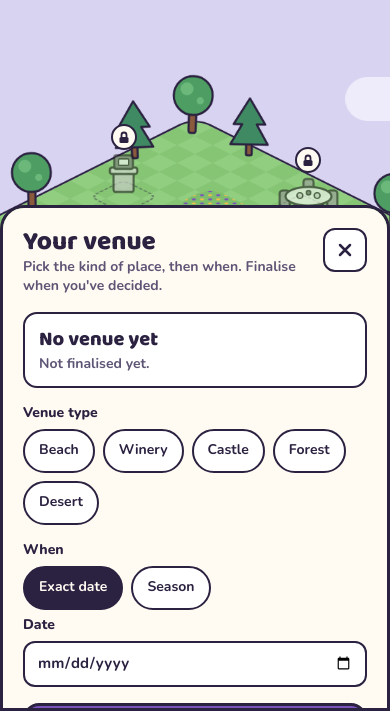
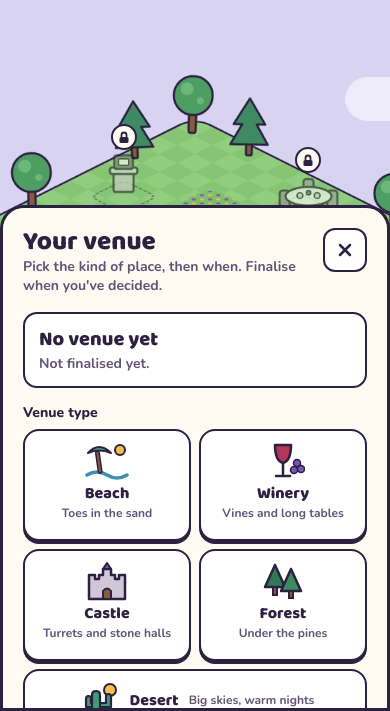
Before and after one commit to nicolelinnwaibel-hue/glowa, a plain HTML site: page index.html in a window 390 px wide. Both pictures are taken after a click on the button "Pick your venue". Shown: the part 133-844 px from the top of the page. Drawn offline with nearby package versions, Linux system fonts and the light colour scheme.

Commit message:
Review fixes: venue types as illustrated cards (one row of five on a laptop, two per row on a phone with Desert full width); top pill reads On the plot N · Maybe list M; Remove on each guest row
Co-Authored-By: Claude Opus 5.5 <noreply@anthropic.com>
Claude-Session: https://claude.ai/code/session_01NGoQVo7C7PyQVxtMWhds7A

```diff
--- a/guestbook.js
+++ b/guestbook.js
@@ -34,7 +34,7 @@
   function save() {
     const ok = G.saveBook(UI.store, book);
     if (!ok) note = "Your list could not be saved on this device. Export it now so nothing is lost.";
-    UI.setGuestCount(book.guests.length);
+    UI.setGuestCount(book.guests.length, G.counts(book).onBench);
     UI.setGuests(book.guests);
     return ok;
   }
@@ -240,6 +240,19 @@
     UI.toast(on ? "On the maybe list, darling." : "Make room!", on ? who + (ids.length > 1 ? " are" : " is") + " on the bench." : who + (ids.length > 1 ? " are" : " is") + " back on the plot.", { label: "Undo", run: undoLast });
   }
 
+  // Removes a guest (and the plus-one they brought): they spin and whoosh away, with Undo.
+  function removeGuest(id, focusId) {
+    const g = book.guests.find((x) => x.id === id);
+    if (!g) return;
+    const removed = G.deleteGuest(book, id);
+    note = "";
+    remember({ kind: "delete", removed, label: g.name + (removed.items.length > 1 ? " and their plus-one" : "") + " removed" });
+    save();
+    focusNext = focusId || null;
+    if (view === "roster") draw();
+    UI.toast("Off you go, " + firstName(g.name) + "!", removed.items.length > 1 ? "Removed, with their plus-one." : "Removed from your list.", { label: "Undo", run: undoLast });
+  }
+
   function drawRoster() {
     const c = G.counts(book);
     sub.textContent = plural(c.guests, "guest", "guests") + " · " + c.onPlot + " on the plot · " + c.onBench + " on the bench";
@@ -258,6 +271,7 @@
             h("span", { class: "who" }, [h("b", { text: g.name }), h("span", { text: [g.plusOneOf ? "Plus-one of " + G.hostLabel(book, g) : companion && "with " + companion, g.group].filter(Boolean).join(" · ") || "No group yet" })]),
             h("span", { class: "code", text: g.code }),
           ]),
+          h("button", { type: "button", class: "quick remove", text: "Remove", "aria-label": "Remove " + g.name, onclick: () => removeGuest(g.id, "glowa-search") }),
           h("button", { type: "button", id: quickId, class: "quick" + (g.benched ? " back" : ""), text: g.benched ? "Back" : "Bench",
             "aria-label": g.benched ? "Bring " + g.name + " back to the plot" : "Move " + g.name + " to the bench",
             onclick: () => bench(g.id, !g.benched, quickId) }),
@@ -413,16 +427,7 @@
       mine && h("button", { type: "button", id: "go-plus-one", class: "btn wide row-btn", onclick: () => showGuest(mine.id, "guestbook-title") }, [h("b", { text: "Their plus-one: " + mine.name }), h("span", { text: "Open their card" })]),
       h("button", { type: "button", class: "go", text: "Done", onclick: () => { const error = commitCard(); if (error) { note = error; focusNext = "edit-name"; return draw(); } UI.close(); } }),
       h("button", { type: "button", id: "card-bench", class: "btn wide", text: g.benched ? "Back to the plot" : "Move to the bench", onclick: () => bench(g.id, !g.benched, "card-bench") }),
-      h("button", { type: "button", class: "btn wide danger", text: "Remove " + g.name + (mine ? " and their plus-one" : ""), onclick: () => {
-        const removed = G.deleteGuest(book, g.id);
-        note = "";
-        commitCard = () => null;
-        UI.select(null);
-        remember({ kind: "delete", removed, label: g.name + (removed.items.length > 1 ? " and their plus-one" : "") + " removed" });
-        save();
-        go("roster");
-        UI.toast("Off you go, " + firstName(g.name) + "!", removed.items.length > 1 ? "Removed, with their plus-one." : "Removed from your list.", { label: "Undo", run: undoLast });
-      } }),
+      h("button", { type: "button", class: "btn wide danger", text: "Remove " + g.name + (mine ? " and their plus-one" : ""), onclick: () => { commitCard = () => null; UI.select(null); removeGuest(g.id); go("roster"); } }),
       h("span", { class: "id-line", text: "Guest ID " + g.id }),
     ];
   }
@@ -471,7 +476,7 @@
     if (!arrivedTimer) arrivedTimer = setTimeout(() => { arrivedTimer = null; G.saveBook(UI.store, book); }, 500);
   });
   window.addEventListener("pagehide", () => { clearTimeout(arrivedTimer); G.saveBook(UI.store, book); });
-  UI.setGuestCount(book.guests.length);
+  UI.setGuestCount(book.guests.length, G.counts(book).onBench);
   UI.setGuests(book.guests);
   draw();
 })();
--- a/venue-core.js
+++ b/venue-core.js
@@ -9,11 +9,11 @@
   const VENUE_KEY = "glowa-venue-v1";
   const QUEST_ID = "book-venue";
   const TYPES = [
-    { id: "beach", label: "Beach" },
-    { id: "winery", label: "Winery" },
-    { id: "castle", label: "Castle" },
-    { id: "forest", label: "Forest" },
-    { id: "desert", label: "Desert" },
+    { id: "beach", label: "Beach", line: "Toes in the sand" },
+    { id: "winery", label: "Winery", line: "Vines and long tables" },
+    { id: "castle", label: "Castle", line: "Turrets and stone halls" },
+    { id: "forest", label: "Forest", line: "Under the pines" },
+    { id: "desert", label: "Desert", line: "Big skies, warm nights" },
   ];
   const SEASONS = ["Spring", "Summer", "Autumn", "Winter"];
   const YEAR_MIN = 2025, YEAR_MAX = 2035;
--- a/venue.js
+++ b/venue.js
@@ -39,6 +39,15 @@
     winery: '<svg class="scene-winery" width="230" height="150" viewBox="0 0 230 150"><g stroke="#2B2140" stroke-width="2.5"><rect x="14" y="70" width="200" height="8" rx="4" fill="#6BAF73"></rect><rect x="14" y="96" width="200" height="8" rx="4" fill="#6BAF73"></rect><rect x="14" y="122" width="200" height="8" rx="4" fill="#6BAF73"></rect></g><g fill="#7A52BC" stroke="#2B2140" stroke-width="1.5"><circle cx="40" cy="80" r="5"></circle><circle cx="90" cy="80" r="5"></circle><circle cx="150" cy="106" r="5"></circle><circle cx="70" cy="132" r="5"></circle><circle cx="190" cy="132" r="5"></circle></g><path d="M86 62 V30 H144 V62 Z" fill="#F0DDB0" stroke="#2B2140" stroke-width="3"></path><path d="M80 32 L115 8 L150 32 Z" fill="#B5345A" stroke="#2B2140" stroke-width="3" stroke-linejoin="round"></path><ellipse cx="190" cy="50" rx="16" ry="12" fill="#C9925E" stroke="#2B2140" stroke-width="3"></ellipse></svg>',
     forest: '<svg class="scene-forest" width="230" height="150" viewBox="0 0 230 150"><g stroke="#2B2140" stroke-width="3" stroke-linejoin="round"><path d="M40 10 L66 70 H14 Z" fill="#2F7A55"></path><path d="M100 0 L132 76 H68 Z" fill="#3F8A63"></path><path d="M168 14 L194 74 H142 Z" fill="#2F7A55"></path><path d="M208 30 L226 76 H190 Z" fill="#3F8A63"></path></g><g fill="#8A5A3C" stroke="#2B2140" stroke-width="2.5"><rect x="36" y="70" width="8" height="16"></rect><rect x="96" y="76" width="8" height="18"></rect><rect x="164" y="74" width="8" height="16"></rect></g><circle cx="140" cy="126" r="9" fill="#E4577A" stroke="#2B2140" stroke-width="2.5"></circle><rect x="137" y="126" width="6" height="12" fill="#FFFBF2" stroke="#2B2140" stroke-width="2"></rect></svg>',
     desert: '<svg class="scene-desert" width="230" height="150" viewBox="0 0 230 150"><circle cx="190" cy="34" r="20" fill="#F6BE4A" stroke="#2B2140" stroke-width="3"></circle><g fill="#3E9B73" stroke="#2B2140" stroke-width="3" stroke-linejoin="round"><path d="M56 140 V60 Q56 48 66 48 Q76 48 76 60 V140 Z"></path><path d="M56 96 H40 V76 Q40 70 46 70 Q52 70 52 76 V86 H56"></path><path d="M76 84 H92 V66 Q92 60 98 60 Q104 60 104 66 V94 H76"></path><path d="M150 140 V100 Q150 92 158 92 Q166 92 166 100 V140 Z"></path></g><path d="M0 140 Q60 116 120 138 T230 134" fill="none" stroke="#E2C98F" stroke-width="8" stroke-linecap="round"></path></svg>',
+  };
+
+  // Small card icons for each venue type. Fixed drawings only.
+  const ICONS = {
+    beach: '<svg width="44" height="40" viewBox="0 0 44 40"><path d="M2 34 Q12 28 22 34 T42 34" fill="none" stroke="#3F8FB5" stroke-width="3.5" stroke-linecap="round"></path><rect x="12" y="10" width="3.5" height="22" rx="1.5" fill="#8A5A3C" stroke="#2B2140" stroke-width="1.5" transform="rotate(-8 14 21)"></rect><path d="M3 12 Q14 0 26 12 Q14 7 3 12 Z" fill="#3E9B73" stroke="#2B2140" stroke-width="2" stroke-linejoin="round"></path><circle cx="35" cy="9" r="5" fill="#F6BE4A" stroke="#2B2140" stroke-width="2"></circle></svg>',
+    winery: '<svg width="44" height="40" viewBox="0 0 44 40"><path d="M14 4 H30 Q30 20 22 22 Q14 20 14 4 Z" fill="#B5345A" stroke="#2B2140" stroke-width="2.5" stroke-linejoin="round"></path><path d="M22 22 V33 M15 35 H29" stroke="#2B2140" stroke-width="2.5" stroke-linecap="round"></path><g fill="#7A52BC" stroke="#2B2140" stroke-width="1.5"><circle cx="36" cy="22" r="3.5"></circle><circle cx="40" cy="28" r="3.5"></circle><circle cx="33" cy="29" r="3.5"></circle></g></svg>',
+    castle: '<svg width="44" height="40" viewBox="0 0 44 40"><path d="M4 38 V14 H10 V18 H14 V14 H18 V8 H26 V14 H30 V18 H34 V14 H40 V38 Z" fill="#CFC7D8" stroke="#2B2140" stroke-width="2.5" stroke-linejoin="round"></path><path d="M18 8 L22 2 L26 8 Z" fill="#7A52BC" stroke="#2B2140" stroke-width="2" stroke-linejoin="round"></path><path d="M18 38 V30 Q22 25 26 30 V38 Z" fill="#8A5A3C" stroke="#2B2140" stroke-width="2"></path></svg>',
+    forest: '<svg width="44" height="40" viewBox="0 0 44 40"><g stroke="#2B2140" stroke-width="2.5" stroke-linejoin="round"><path d="M14 4 L24 26 H4 Z" fill="#2F7A55"></path><path d="M30 8 L40 30 H20 Z" fill="#3F8A63"></path></g><g fill="#8A5A3C" stroke="#2B2140" stroke-width="2"><rect x="12" y="26" width="4" height="8"></rect><rect x="28" y="30" width="4" height="7"></rect></g></svg>',
+    desert: '<svg width="44" height="40" viewBox="0 0 44 40"><circle cx="34" cy="9" r="6" fill="#F6BE4A" stroke="#2B2140" stroke-width="2"></circle><path d="M16 38 V14 Q16 10 20 10 Q24 10 24 14 V38 Z M16 26 H10 V18 Q10 15 12.5 15 Q15 15 15 18 V22 H16 M24 22 H30 V16 Q30 13 32.5 13 Q35 13 35 16 V26 H24" fill="#3E9B73" stroke="#2B2140" stroke-width="2.2" stroke-linejoin="round"></path><path d="M2 38 H42" stroke="#E2C98F" stroke-width="3" stroke-linecap="round"></path></svg>',
   };
 
   function paintScene() {
@@ -131,8 +140,16 @@
       h("div", { class: "venue-card" }, [h("b", { text: V.venueLabel(venue) }), h("span", { class: "sub", text: lockedNow ? "Finalised. This is your own decision: nothing was booked or sent." : "Not finalised yet." })]),
       h("div", { class: "stack", role: "group", "aria-label": "Venue type" }, [
         h("span", { class: "lbl", text: "Venue type" }),
-        h("div", { class: "chip-row" }, V.TYPES.map((t, i) => h("button", { type: "button", id: "venue-type-" + t.id, class: "chip" + (venue.type === t.id ? " on" : ""), "aria-pressed": String(venue.type === t.id), disabled: lockedNow, text: t.label,
-          onclick: () => pickType(t.id, "venue-type-" + t.id) }))),
+        h("div", { class: "type-cards" }, V.TYPES.map((t) => {
+          const card = h("button", { type: "button", id: "venue-type-" + t.id, class: "type-card type-" + t.id + (venue.type === t.id ? " on" : ""), "aria-pressed": String(venue.type === t.id), disabled: lockedNow,
+            "aria-label": t.label + ". " + t.line, onclick: () => pickType(t.id, "venue-type-" + t.id) }, [
+            h("span", { class: "type-icon", "aria-hidden": "true" }),
+            h("b", { text: t.label }),
+            h("span", { class: "type-line", text: t.line }),
+          ]);
+          card.firstChild.innerHTML = ICONS[t.id]; // fixed drawings written in this file only
+          return card;
+        })),
       ]),
       h("div", { class: "stack", role: "group", "aria-label": "When" }, [
         h("span", { class: "lbl", text: "When" }),
--- a/world.css
+++ b/world.css
@@ -271,3 +271,20 @@ button.g::after { content: ""; position: absolute; left: 50%; top: 50%; width: m
 .panel-body input[type="date"] { height: 46px; padding: 0 12px; background: #FFFFFF; border: 2.5px solid #2B2140; border-radius: 12px; font-weight: 700; width: 100%; }
 .panel-body select:disabled, .panel-body input:disabled, .root .chip:disabled { opacity: .55; }
 .sr { position: absolute; width: 1px; height: 1px; overflow: hidden; clip: rect(0 0 0 0); white-space: nowrap; }
+
+/* ---- venue type cards: one row of five on a laptop; two per row on a phone, Desert full width ---- */
+.dk #venue-panel { width: 600px; }
+.type-cards { display: grid; grid-template-columns: repeat(5, minmax(0, 1fr)); gap: 8px; }
+.mb .type-cards { grid-template-columns: repeat(2, minmax(0, 1fr)); }
+.mb .type-cards .type-desert { grid-column: 1 / -1; }
+.root .type-card { display: flex; flex-direction: column; align-items: center; justify-content: flex-start; gap: 4px; min-height: 112px; padding: 10px 6px; text-align: center;
+  background: #FFFFFF; border: 2.5px solid #2B2140; border-radius: 16px; box-shadow: 0 3px 0 #2B2140; }
+.root .type-card b { font-family: 'Baloo 2', 'Nunito', sans-serif; font-weight: 800; font-size: 16px; line-height: 1.1; }
+.root .type-card .type-line { font-size: 12px; font-weight: 700; color: #5E5475; line-height: 1.25; }
+.root .type-card .type-icon { line-height: 0; }
+.root .type-card.on { background: #FFF3D6; border-width: 3px; box-shadow: 0 0 0 3px #F6BE4A, 0 3px 0 #2B2140; }
+.root .type-card:disabled { opacity: .55; cursor: default; }
+.mb .type-cards .type-desert { flex-direction: row; justify-content: center; min-height: 64px; gap: 10px; }
+
+.quick.remove { min-width: 76px; border-style: dashed; }
+.mb .row-wrap .code { display: none; }
--- a/world.js
+++ b/world.js
@@ -265,9 +265,11 @@
     toast: (title, body, action) => showToast(title, body, action, true),
     hideToast,
     close: closeGuestbook,
-    setGuestCount(n) {
+    // The top pill: "On the plot 142 · Maybe list 2" once there are guests.
+    setGuestCount(n, onBench) {
       guestCount = n;
-      if (!benchOn) $("count-label").textContent = n === 0 ? "No guests yet" : n === 1 ? "1 guest" : n + " guests";
+      const bench = onBench || 0;
+      if (!benchOn) $("count-label").textContent = n === 0 ? "No guests yet" : "On the plot " + (n - bench) + " · Maybe list " + bench;
       render();
     },
   };
```
Also changed, not shown: docs/rebuild/fix-desktop-list.png (added), docs/rebuild/fix-desktop-venue.png (added), docs/rebuild/fix-phone-list.png (added), docs/rebuild/fix-phone-venue.png (added).
